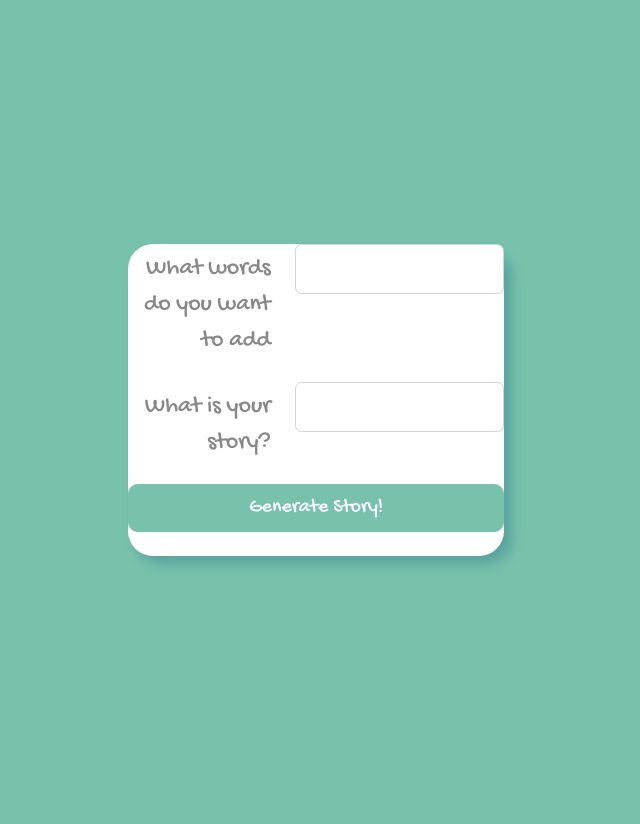
After one commit to jordanasano/flask-madlibs, a Flask app: template templates/words.html in a window 1280 px wide. The commit adds this page. Shown: the whole page, without its empty margins (324-964 px from the left). Run offline with Flask 2, Linux system fonts and the light colour scheme; the template is opened without the code that fills it, so the values that code supplies are empty.

Commit message:
finished home page and logic, added logic for questions.html

```diff
--- a/app.py
+++ b/app.py
@@ -7,3 +7,14 @@ app = Flask(__name__)
 app.config['SECRET_KEY'] = "secret"
 
 debug = DebugToolbarExtension(app)
+
+@app.get('/')
+def home_page():
+    return render_template('words.html')
+
+@app.get('/create_form')
+def create_form():
+    words = request.args['words'].split(' ')
+    story = request.args['story']
+
+    return render_template('questions.html', words=words)
--- a/requirements.txt
+++ b/requirements.txt
@@ -1,9 +1,11 @@
 asttokens==2.0.5
 backcall==0.2.0
+blinker==1.4
 click==8.1.3
 decorator==5.1.1
 executing==0.8.3
 Flask==2.1.2
+Flask-DebugToolbar==0.13.1
 importlib-metadata==4.11.4
 ipython==8.4.0
 itsdangerous==2.1.2
--- /dev/null
+++ b/templates/words.html
@@ -0,0 +1,29 @@
+{% extends 'base.html' %}
+
+{% block title %} Madlibs! {% endblock %}
+
+{% block content %}
+
+<form action="/create_form" class="pb-4">
+    <div class="mb-3 row">
+        <label class="col-5 col-form-label text-end">
+            What words do you want to add
+        </label>
+        <div class="col-7">
+            <input name="words" required class="form-control">
+        </div>
+    </div>
+    <div class="mb-3 row">
+        <label class="col-5 col-form-label text-end">
+            What is your story?
+        </label>
+        <div class="col-7">
+            <input name="story" required class="form-control">
+        </div>
+    </div>
+    <button type="submit" class="btn btn-primary btn-lg w-100">
+        Generate Story!
+    </button>
+</form>
+
+{% endblock %}
```
Also changed, not shown: templates/questions.html (+5 -3 lines), stories.py (line endings or trailing spaces).
